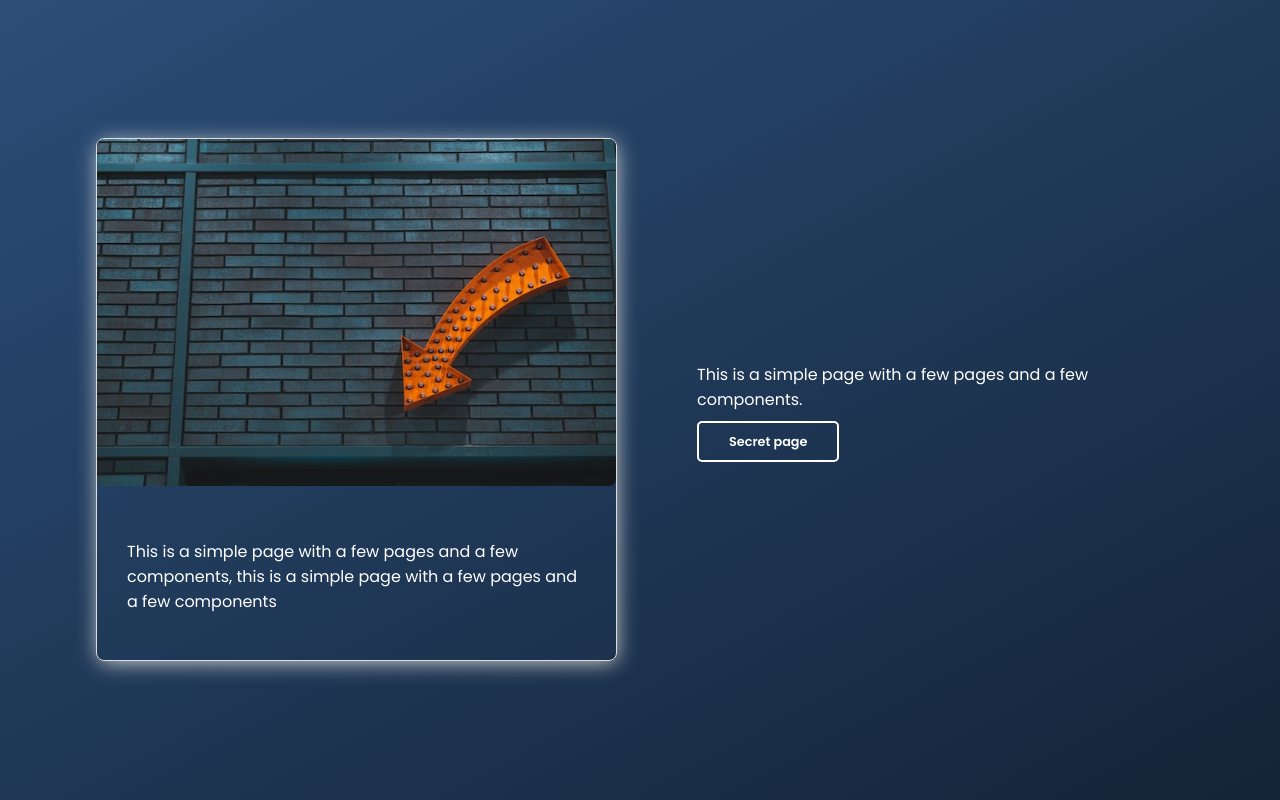
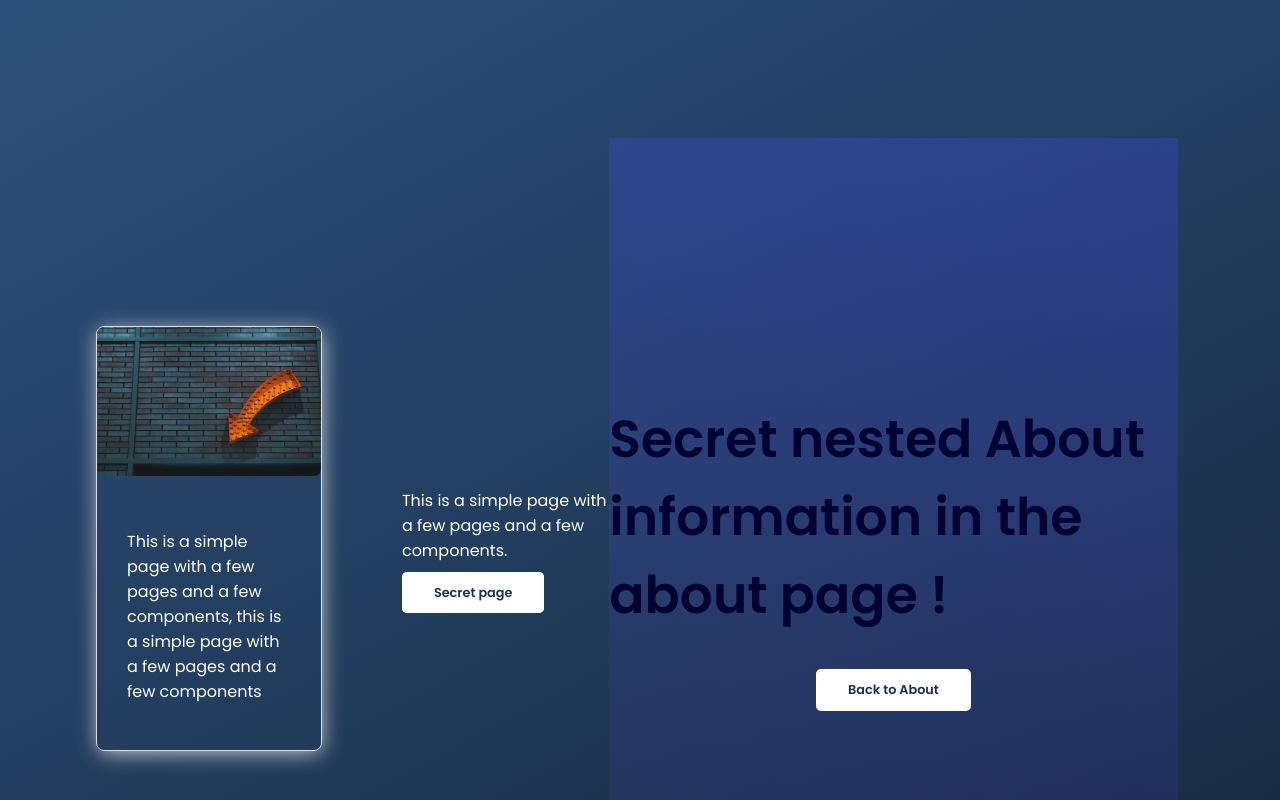
Before and after one commit to Tijani-zainab/altschool-frontend-assignment-two, a React (Create React App) app: page /about in a window 1280 px wide. Shown: the part 700-1500 px from the top of the page. Built offline with nearby package versions, Linux system fonts and the light colour scheme.

Commit message:
fix nested route secret page, still shows on about page. fix later

```diff
--- a/src/Pages/About/About.js
+++ b/src/Pages/About/About.js
@@ -1,10 +1,23 @@
+// import { lazy } from 'react';
 import './About.scss';
 import { HashLink } from 'react-router-hash-link';
 import { Outlet } from 'react-router-dom';
 import AboutArrowCard from '../../assets/images/about-arrow-card.jpg';
+import { SecretAbout } from '../../Pages';
+// let SecretAbout = lazy(() => import('./SecretAbout'));
 
 
-const About = () => {
+const About = ({isSecret}) => {
+
+    if (isSecret) {
+        return (
+            <div className='about' id='about'>
+                { SecretAbout }
+            </div>
+        );
+    }
+
+
     return (
         <div className='about-page' id='about'>
 
@@ -16,13 +29,17 @@ const About = () => {
 
                 <section className='about-contact__desc'>
                     <p>This is a simple page with a few pages and a few components.</p>
-                    <HashLink className='hashlink-link secret-link' smooth to="secret-about/#secret" scroll={(el) => el.scrollIntoView({ behavior: 'auto', block: 'end' })}> Secret page </HashLink>
+                    <HashLink className='secret-link' smooth to="#secret" scroll={(el) => el.scrollIntoView({ behavior: 'auto', block: 'end' })}> Secret page </HashLink>
                 </section>
+
+
+                <SecretAbout isSecret />
             </div>
 
             <Outlet />
         </div>
     );
+
 }
 
 export default About;
--- a/src/Pages/About/About.scss
+++ b/src/Pages/About/About.scss
@@ -35,12 +35,13 @@
 }
 
 .secret-link {
-    // background: #fff;
+    background: #fff;
     border: 2px solid #fff;
     border-radius: 5px;
     padding: 10px 30px;
     font-size: 0.8rem;
     font-weight: bold;
+    color: #1b314b;
     text-decoration: none;
 }
 
--- a/src/Pages/About/SecretAbout.js
+++ b/src/Pages/About/SecretAbout.js
@@ -1,13 +1,15 @@
 import './SecretAbout.scss';
 import { useParams } from 'react-router-dom';
+import { HashLink } from 'react-router-hash-link';
 
 const SecretAbout = () => {
 
     let { secretId } = useParams();
 
     return (
-        <div className='secret-about-page'>
+        <div className='secret-about-page' id='secret'>
             <h1>Secret nested About information in the about page ! {secretId}</h1>
+            <HashLink className='secret-link' smooth to="#about" scroll={(el) => el.scrollIntoView({ behavior: 'auto', block: 'end' })}> Back to About </HashLink>
         </div>
     );
 }
```
